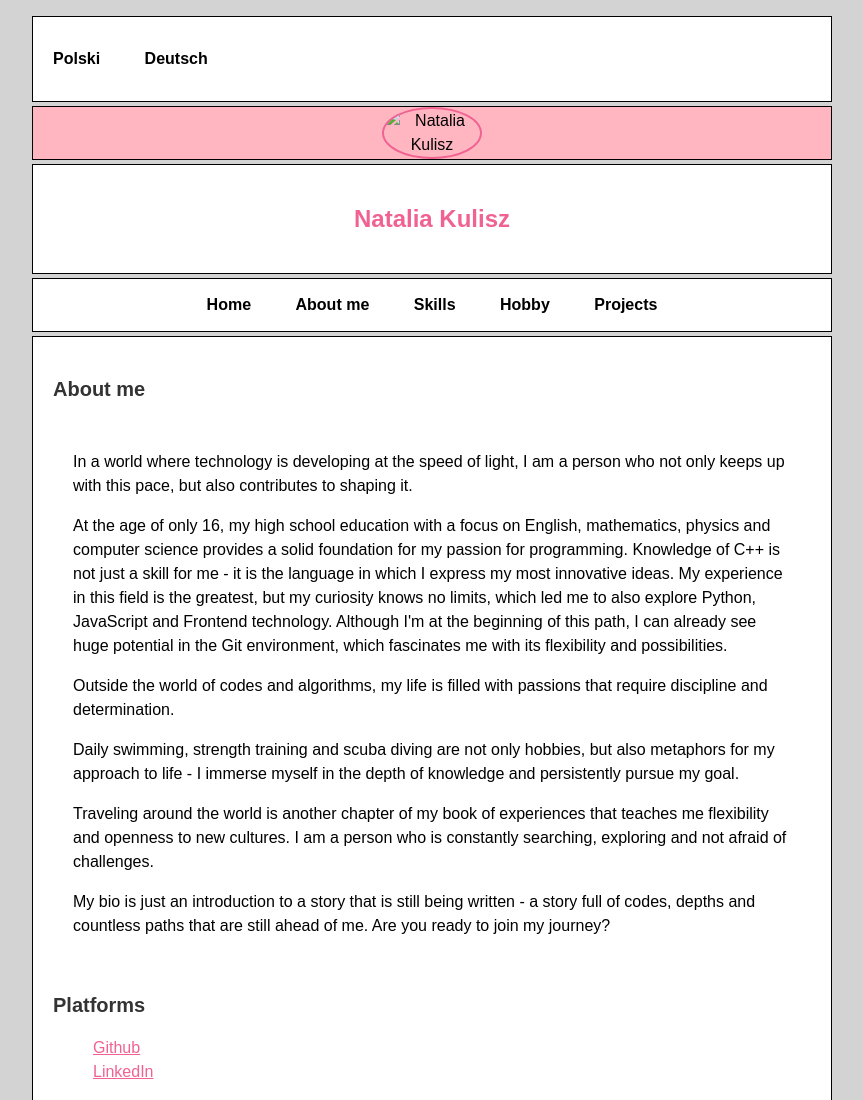
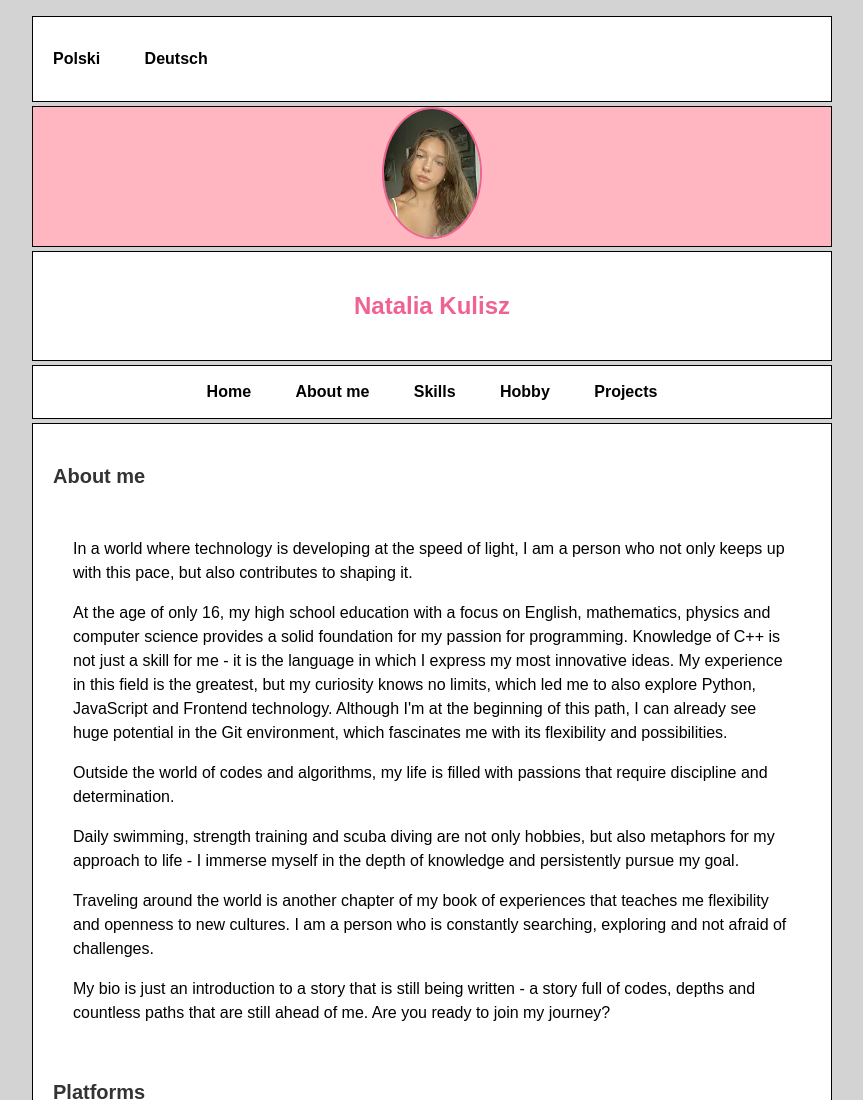
Before and after one commit to NataliaKulisz/personal-homepage, a plain HTML site: page index.html in a window 1280 px wide. Shown: the top 1100 px of the page, without its empty margins (208-1071 px from the left). Drawn offline with Linux system fonts and the light colour scheme.

Commit message:
added Personal picture

```diff
--- a/index.html
+++ b/index.html
@@ -29,7 +29,7 @@
             </section>
 
             <section class="header__container">
-                <img class="header__image" src="/_sources/natalia-kulisz.webp" alt="Natalia Kulisz" />
+                <img class="header__image" src="assets/natalia-kulisz.webp" alt="Natalia Kulisz" />
             </section>
 
             <section class="header__section">
```
Also changed, not shown: project.html (+1 -1 lines), assets/natalia-kulisz.webp (added).
